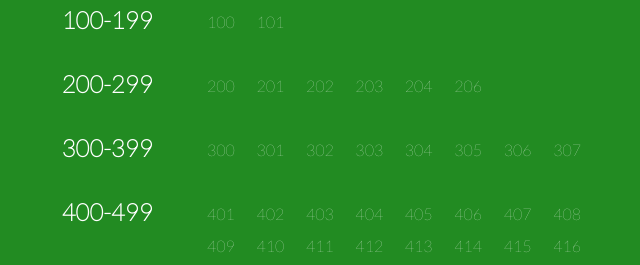
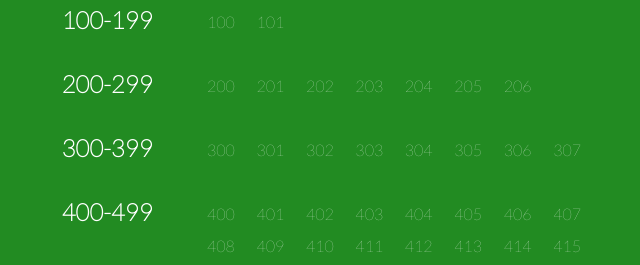
Before and after one commit to rkalo/http-response-ref, a plain HTML site: page index.html in a window 1280 px wide. Shown: the part 457-722 px from the top of the page, 303-943 px from the left. Drawn offline with nearby package versions, Linux system fonts and the light colour scheme.

Commit message:
forgot & adding a few more status codes (205 & 400)

```diff
--- a/index.html
+++ b/index.html
@@ -39,6 +39,7 @@
         <li><a href="#">202</a></li>
         <li><a href="#">203</a></li>
         <li><a href="#">204</a></li>
+        <li><a href="#">205</a></li>
         <li><a href="#">206</a></li>
       </ul>
     </section>
@@ -64,6 +65,7 @@
     		<h2>400-499</h2>
     	</div>
       <ul class="status-codes">
+      	<li><a href="#">400</a></li>
       	<li><a href="#">401</a></li>
       	<li><a href="#">402</a></li>
       	<li><a href="#">403</a></li>
```
